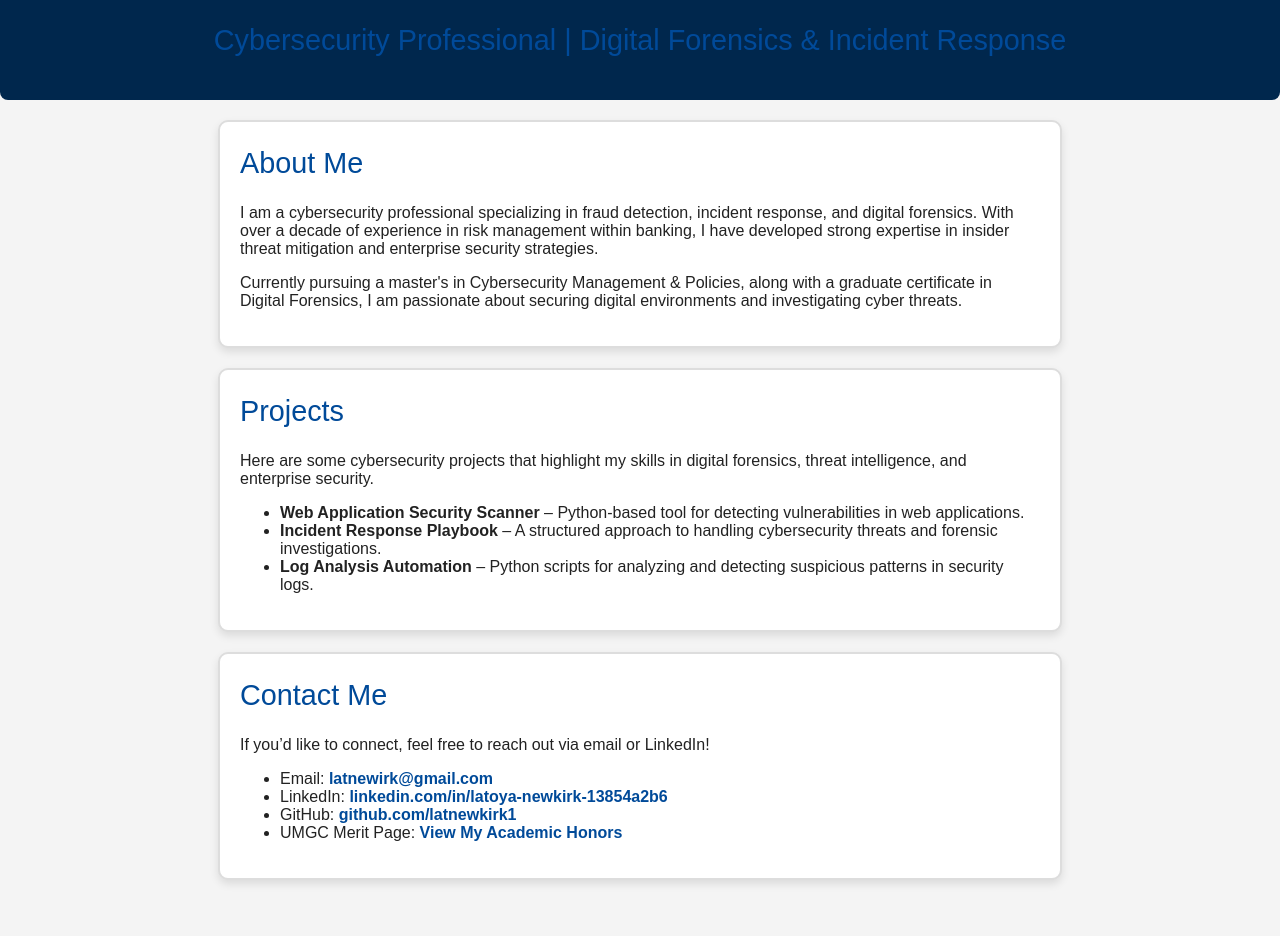
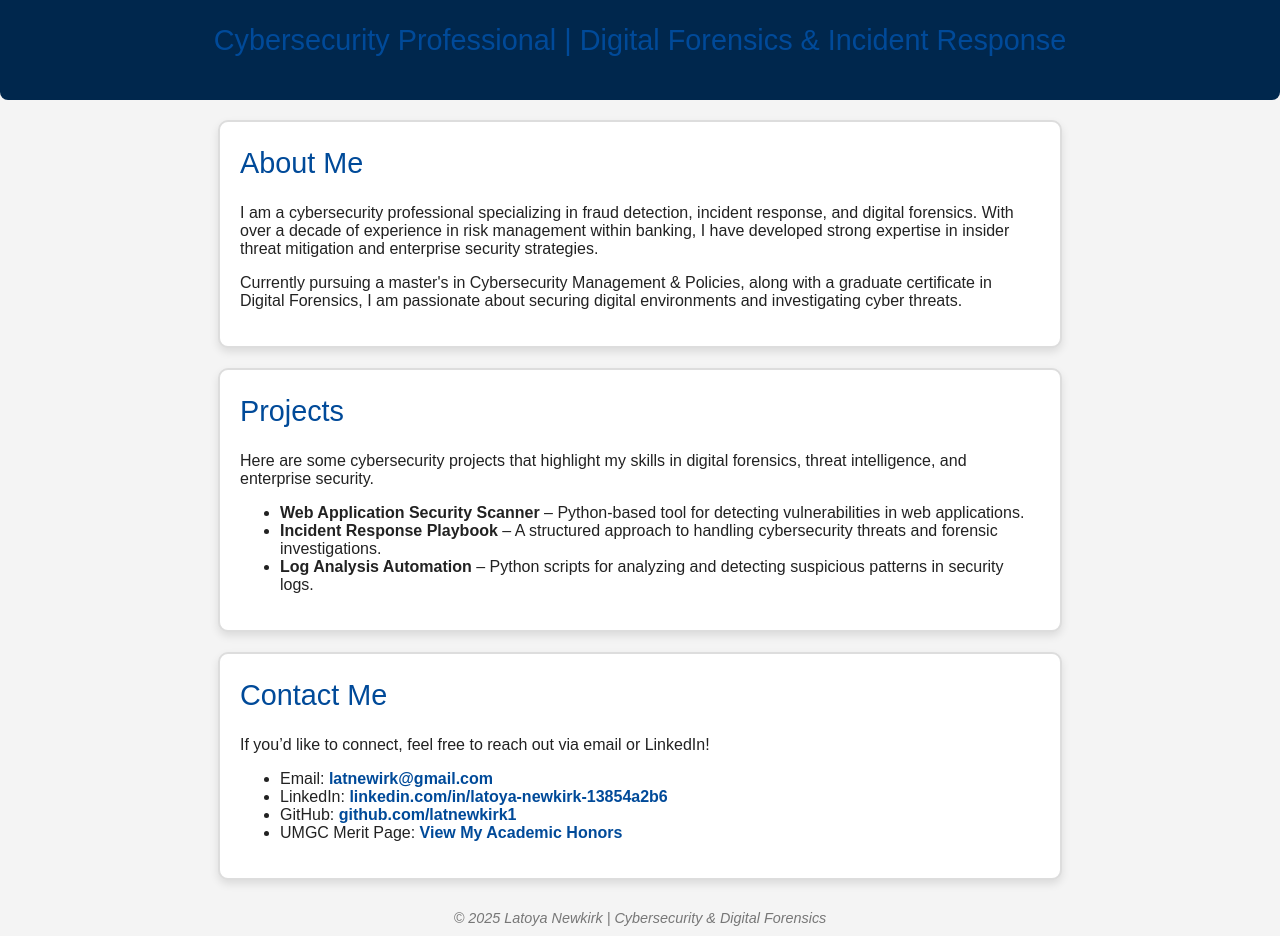
Before and after one commit to latnewkirk1/latoyacyberportfolio, a plain HTML site: page index.html in a window 1280 px wide. Shown: the part 95-1031 px from the top of the page. Before the commit the page ends 995 px from the top, so only its background shows below. Drawn offline with Linux system fonts and the light colour scheme.

Commit message:
Update index.html - Add watermark for branding

```diff
--- a/index.html
+++ b/index.html
@@ -35,6 +35,9 @@
         <li>UMGC Merit Page: <a href="https://latoya.cyber.meritpages.com" target="_blank">View My Academic Honors</a></li>
     </ul>
 </section>
+<footer>
+    © 2025 Latoya Newkirk | Cybersecurity & Digital Forensics
+</footer>
 
 </body>
 </html>
```
